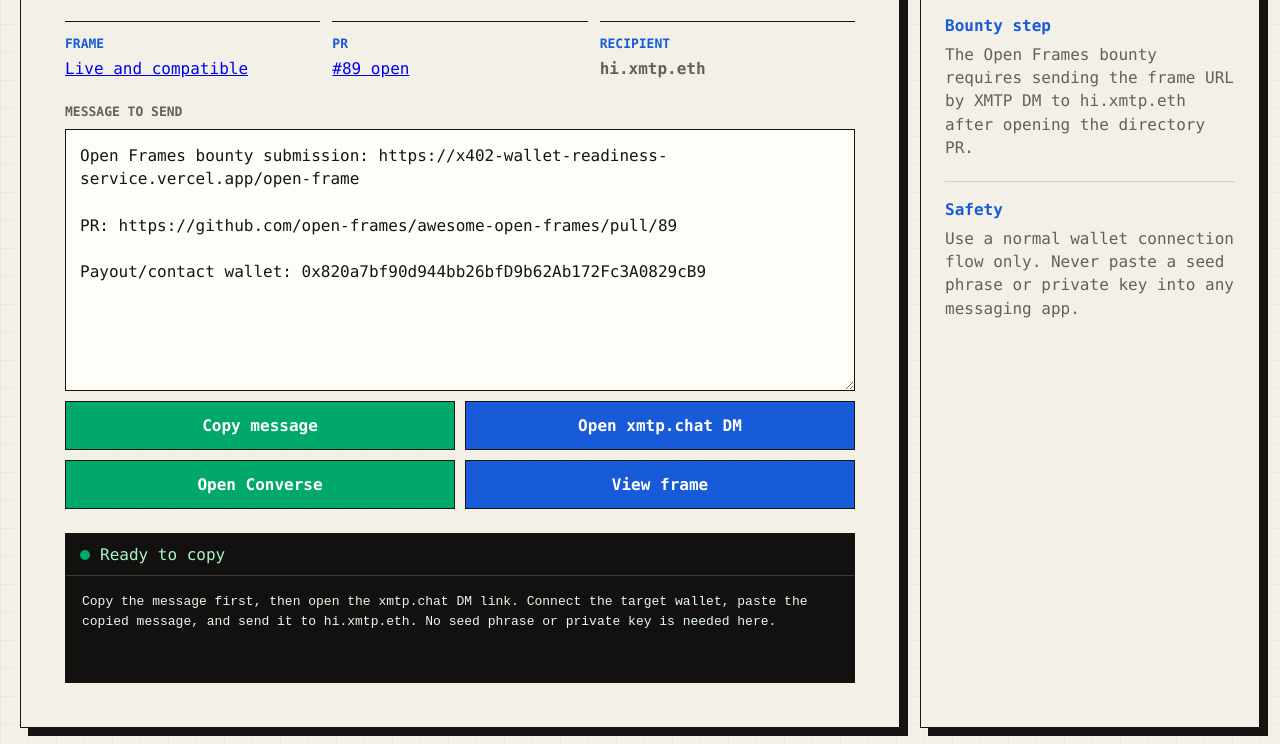
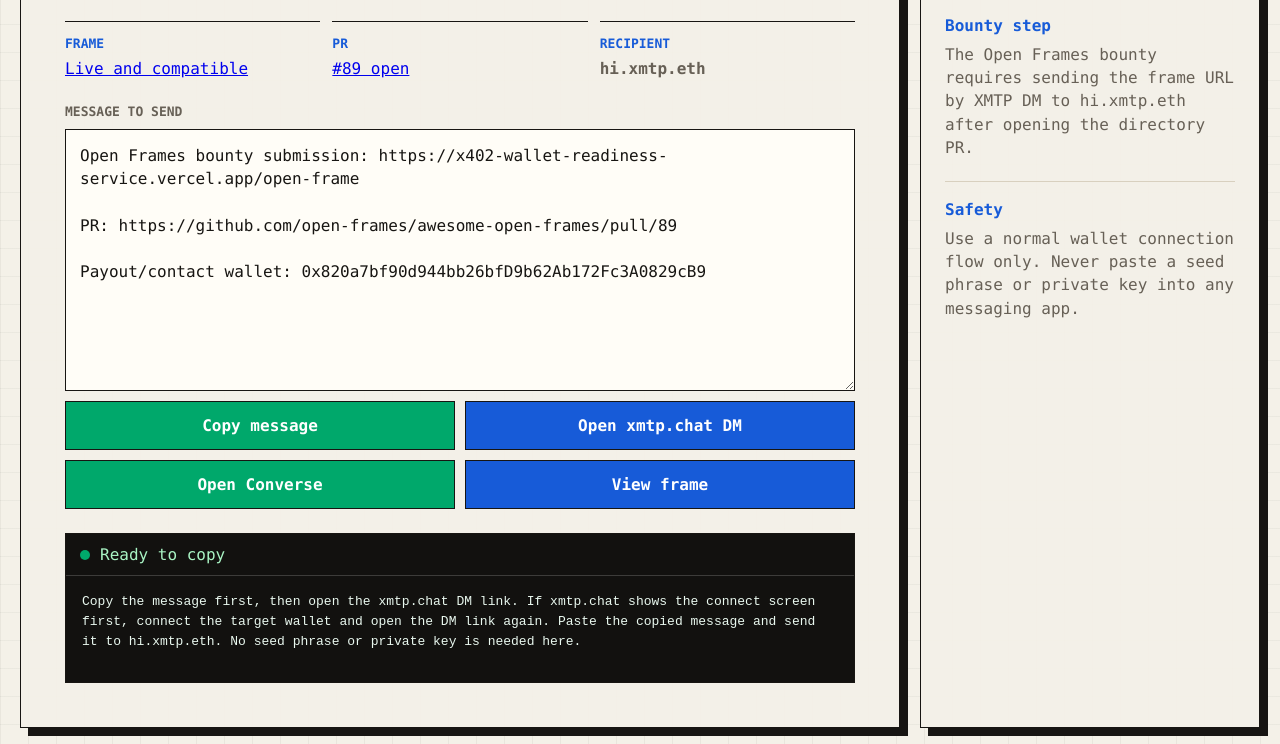
Before and after one commit to chico10117/basepay-readiness-service, a website: page public/xmtp-bounty-dm.html in a window 1280 px wide. Shown: the part 284-1028 px from the top of the page. Drawn offline with Linux system fonts and the light colour scheme.

Commit message:
docs(open-frames): clarify xmtp connect flow

```diff
--- a/public/xmtp-bounty-dm.html
+++ b/public/xmtp-bounty-dm.html
@@ -58,7 +58,7 @@ Payout/contact wallet: 0x820a7bf90d944bb26bfD9b62Ab172Fc3A0829cB9</textarea>
             <span class="status-dot"></span>
             <span id="dm-status">Ready to copy</span>
           </div>
-          <pre>Copy the message first, then open the xmtp.chat DM link. Connect the target wallet, paste the copied message, and send it to hi.xmtp.eth. No seed phrase or private key is needed here.</pre>
+          <pre>Copy the message first, then open the xmtp.chat DM link. If xmtp.chat shows the connect screen first, connect the target wallet and open the DM link again. Paste the copied message and send it to hi.xmtp.eth. No seed phrase or private key is needed here.</pre>
         </section>
       </section>
 
```
